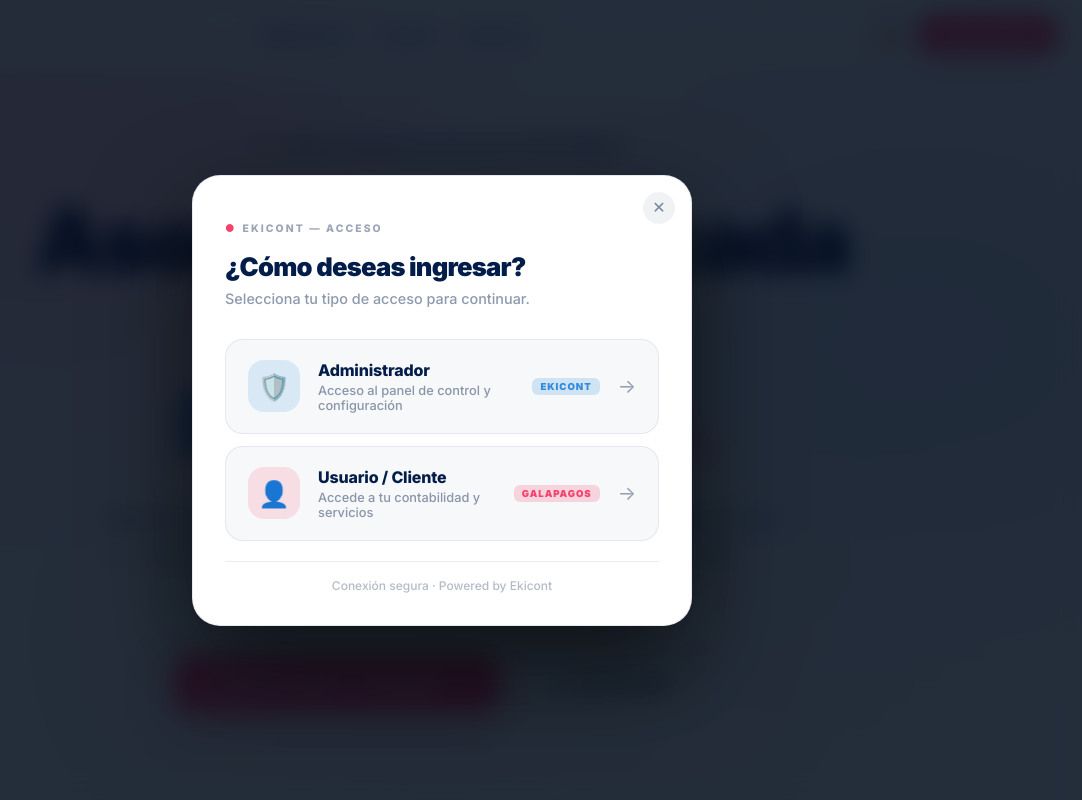
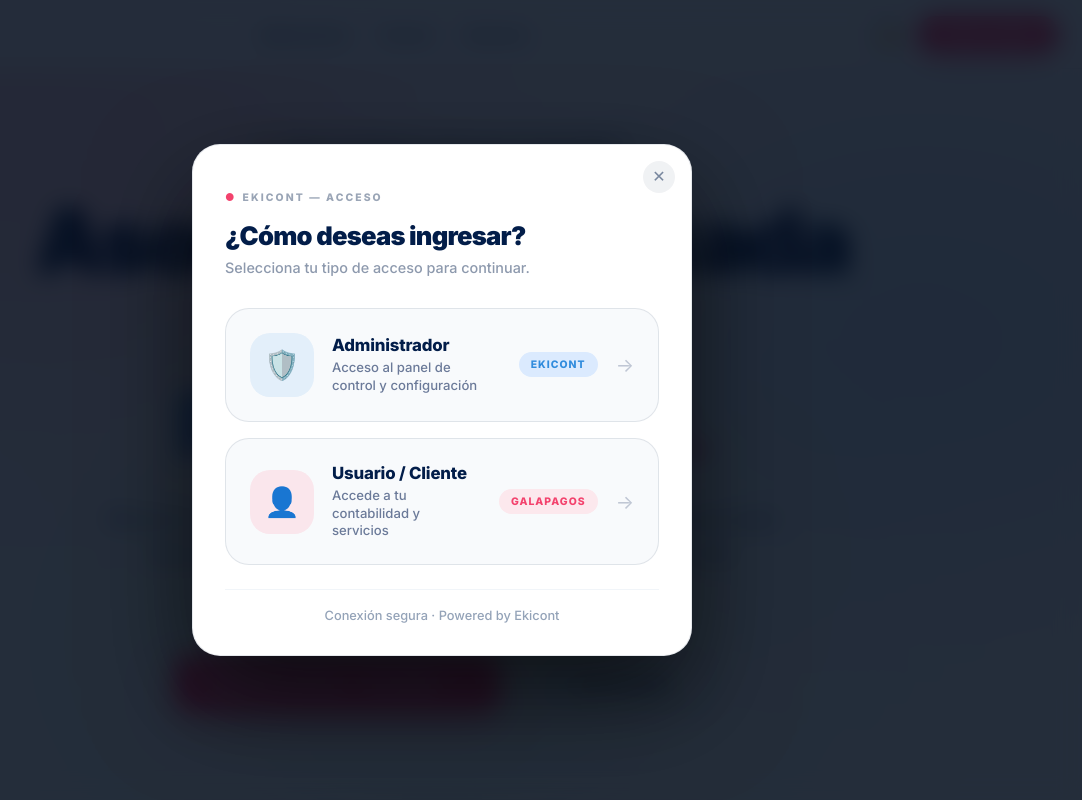
Before and after one commit to M3G4UIO/ekicont-landing, a website: page index.html in a window 1280 px wide. Both pictures are taken after a click on the button "Iniciar sesión". Shown: the top 800 px of the page, without its empty margins (198-1280 px from the left). Drawn offline with Linux system fonts and the light colour scheme; no server answers.

Commit message:
style(landing): apply modern branding to login role modal

```diff
--- a/css/login-modal.css
+++ b/css/login-modal.css
@@ -120,15 +120,15 @@ body.light .login-modal-sub {
 .login-role-cards {
     display: flex;
     flex-direction: column;
-    gap: 12px;
+    gap: 16px;
 }
 
 .login-role-card {
     display: flex;
     align-items: center;
     gap: 18px;
-    padding: 20px 22px;
-    border-radius: 18px;
+    padding: 24px 24px;
+    border-radius: 24px;
     border: 1.5px solid rgba(255, 255, 255, 0.08);
     background: rgba(255, 255, 255, 0.04);
     cursor: pointer;
@@ -140,8 +140,9 @@ body.light .login-modal-sub {
 }
 
 body.light .login-role-card {
-    border-color: rgba(2, 29, 73, 0.08);
-    background: rgba(2, 29, 73, 0.03);
+    border-color: rgba(2, 29, 73, 0.1);
+    background: #f8fafc;
+    /* very light grey matching figma */
 }
 
 .login-role-card::before {
@@ -195,14 +196,22 @@ body.light .login-role-card {
 
 /* Icon */
 .role-icon {
-    width: 52px;
-    height: 52px;
-    border-radius: 16px;
+    width: 64px;
+    height: 64px;
+    border-radius: 20px;
     display: flex;
     align-items: center;
     justify-content: center;
-    font-size: 1.6rem;
+    font-size: 1.8rem;
     flex-shrink: 0;
+}
+
+body.light .login-role-card.admin .role-icon {
+    background: #e3effa;
+}
+
+body.light .login-role-card.user .role-icon {
+    background: #fae6ec;
 }
 
 .login-role-card.admin .role-icon {
@@ -219,26 +228,33 @@ body.light .login-role-card {
 }
 
 .role-name {
-    font-size: 1rem;
+    font-size: 1.05rem;
     font-weight: 800;
-    margin-bottom: 3px;
+    margin-bottom: 4px;
     letter-spacing: -0.01em;
 }
 
 .role-desc {
-    font-size: 0.8rem;
+    font-size: 0.82rem;
     color: rgba(255, 255, 255, 0.45);
     font-weight: 500;
+    line-height: 1.35;
+    padding-right: 12px;
 }
 
 body.light .role-desc {
-    color: rgba(2, 29, 73, 0.45);
+    color: #6b7a99;
+}
+
+body.light .role-name {
+    color: #021D49;
 }
 
 /* Arrow */
 .role-arrow {
     font-size: 1.2rem;
     opacity: 0.4;
+    color: #6b7a99;
     transition: transform 0.2s, opacity 0.2s;
 }
 
@@ -249,12 +265,13 @@ body.light .role-desc {
 
 /* DB badge */
 .role-db-badge {
-    font-size: 0.6rem;
-    font-weight: 900;
+    font-size: 0.65rem;
+    font-weight: 800;
     letter-spacing: 0.1em;
     text-transform: uppercase;
-    padding: 3px 8px;
-    border-radius: 6px;
+    padding: 6px 12px;
+    border-radius: 20px;
+    white-space: nowrap;
 }
 
 .login-role-card.admin .role-db-badge {
@@ -262,25 +279,35 @@ body.light .role-desc {
     color: var(--blue);
 }
 
+body.light .login-role-card.admin .role-db-badge {
+    background: #dbeafe;
+    color: #318CDD;
+}
+
 .login-role-card.user .role-db-badge {
     background: rgba(243, 66, 109, 0.2);
     color: var(--pink);
 }
 
+body.light .login-role-card.user .role-db-badge {
+    background: #fce8ed;
+    color: #F3426D;
+}
+
 /* Footer note */
 .login-modal-footer {
-    margin-top: 20px;
-    padding-top: 16px;
+    margin-top: 24px;
+    padding-top: 18px;
     border-top: 1px solid rgba(255, 255, 255, 0.06);
     text-align: center;
-    font-size: 0.75rem;
+    font-size: 0.8rem;
     color: rgba(255, 255, 255, 0.3);
     font-weight: 500;
 }
 
 body.light .login-modal-footer {
-    border-color: rgba(2, 29, 73, 0.08);
-    color: rgba(2, 29, 73, 0.3);
+    border-color: #f1f5f9;
+    color: #94a3b8;
 }
 
 body.light .login-modal {
```
